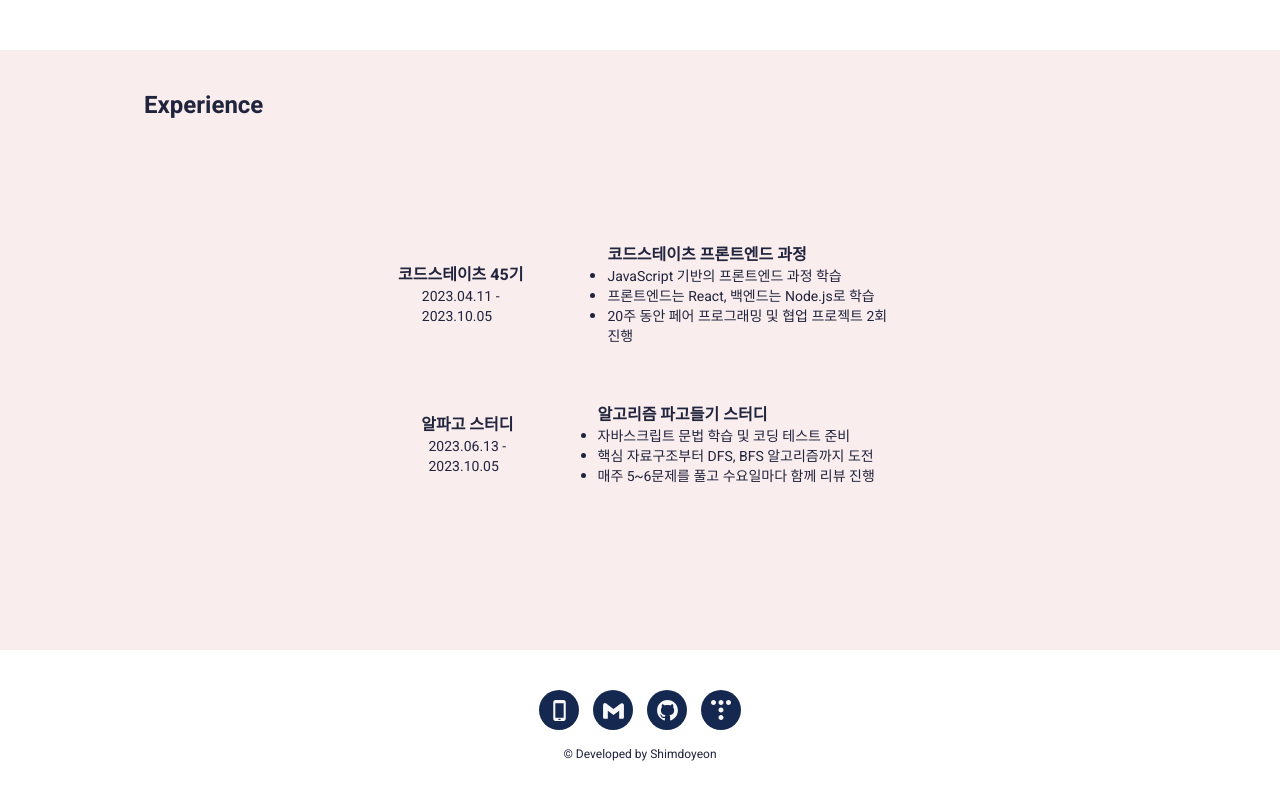
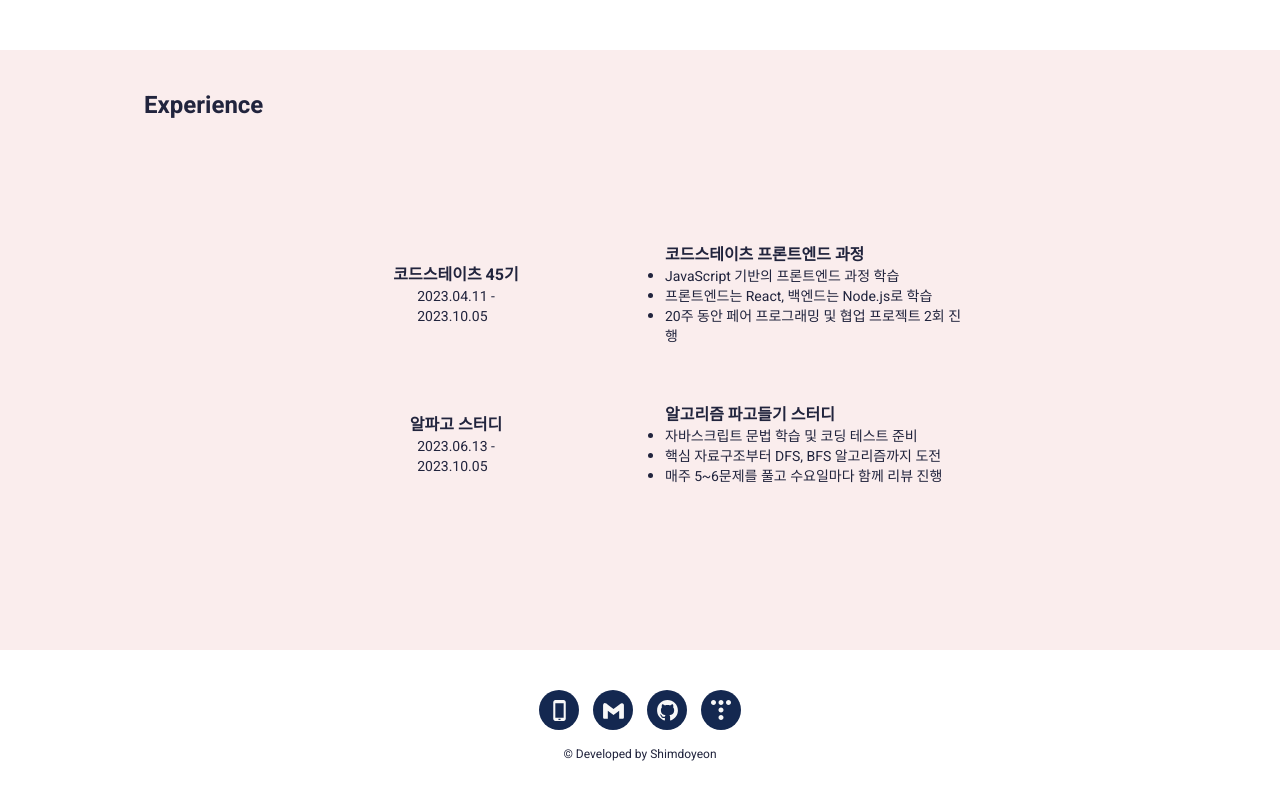
Before and after one commit to shimdokite/portfolio, a Next.js app in the folder client/: page / in a window 1280 px wide. Shown: the part 1855-2655 px from the top of the page. Built offline with nearby package versions, Linux system fonts and the light colour scheme.

Commit message:
💄 Experience width, item-start로 간격 맞추기

```diff
--- a/client/src/components/Experience.tsx
+++ b/client/src/components/Experience.tsx
@@ -10,9 +10,9 @@ export default function Experience() {
       <div className="w-full h-[85%] flex flex-col justify-center items-center mx-2 max-[810px]:mt-0">
         {EXPERIENCES.map((experience) => (
           <div
-            className="w-[500px] mt-14 flex justify-center items-center gap-14 max-[810px]:gap-9 max-[810px]:flex-col max-[810px]:mt-16"
+            className="mt-14 flex justify-center items-center gap-14 max-[810px]:gap-9 max-[810px]:flex-col max-[810px]:mt-16"
             key={experience.title}>
-            <section className="flex flex-col justify-center items-center mr-7">
+            <section className="w-[250px] flex flex-col justify-center items-center mr-7">
               <div className="flex flex-col justify-center items-center">
                 <h2 className="whitespace-nowrap">{experience.title}</h2>
 
@@ -23,7 +23,7 @@ export default function Experience() {
               </div>
             </section>
 
-            <section className="flex flex-col justify-center items-center">
+            <section className="w-[300px] flex flex-col justify-center items-start">
               <div className="max-[810px]:flex flex-col">
                 <div className="flex justify-start">
                   <h2 className="max-[810px]:flex justify-center items-center">
```
